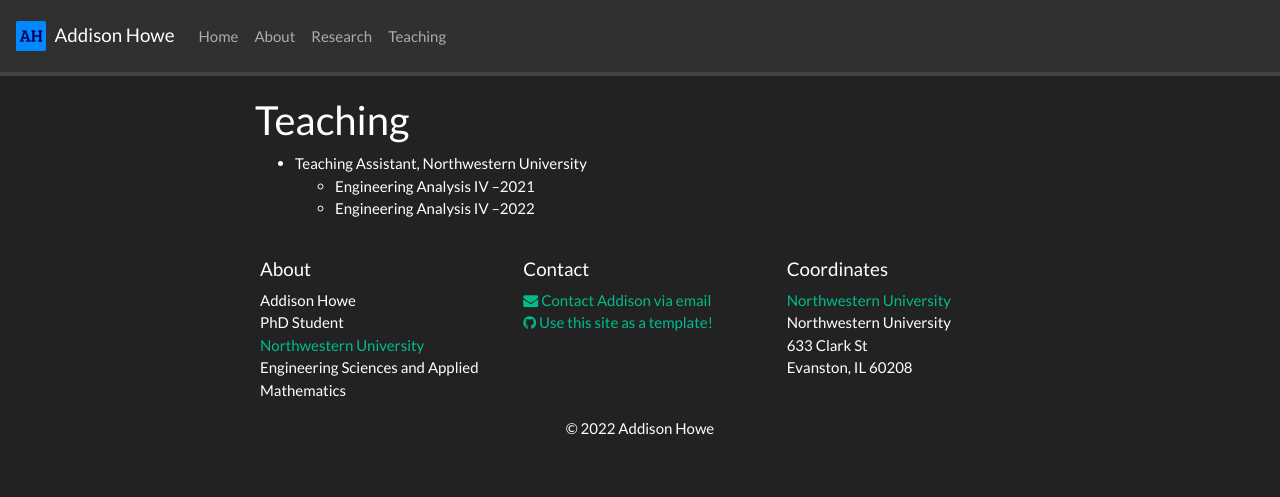
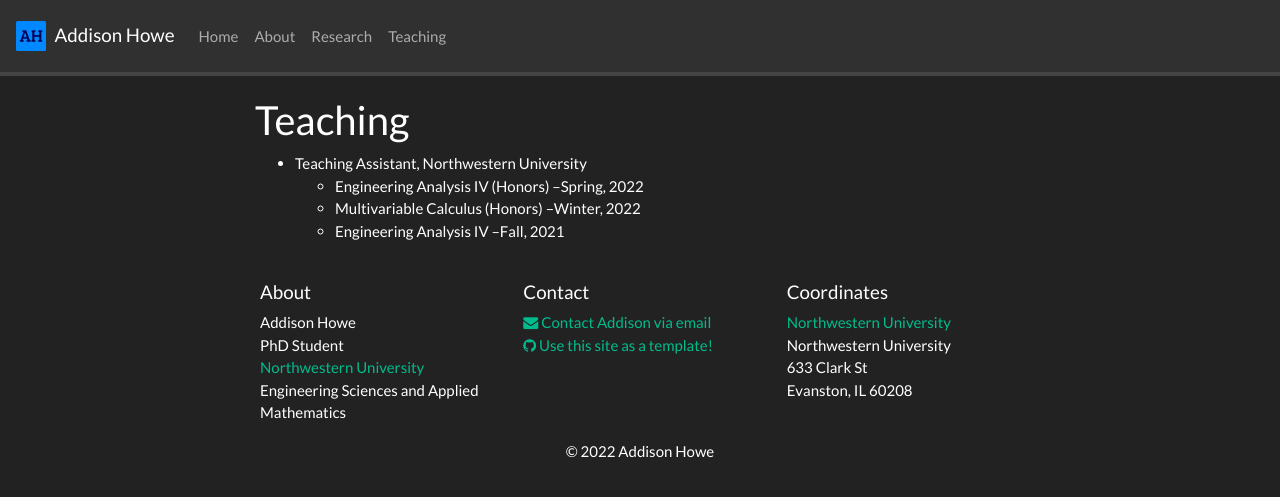
Before and after one commit to AddisonHowe/addisonhowe.github.io, a Jekyll site: the page built from _pages/teaching.md, in a window 1280 px wide. Shown: the top 497 px of the page. Built offline with Jekyll 4.4.1, drawn with Linux system fonts in a browser that asks for light colours; nearby versions of some CDN libraries; a style sheet for code colours, icons or effects is not loaded.

Commit message:
edited teaching.md

```diff
--- a/_pages/teaching.md
+++ b/_pages/teaching.md
@@ -8,5 +8,6 @@ permalink: /teaching/
 ## Teaching
 
 * Teaching Assistant, Northwestern University
-    * Engineering Analysis IV --2021
-    * Engineering Analysis IV --2022
+    * Engineering Analysis IV (Honors) --Spring, 2022
+    * Multivariable Calculus (Honors) --Winter, 2022
+    * Engineering Analysis IV --Fall, 2021
```
